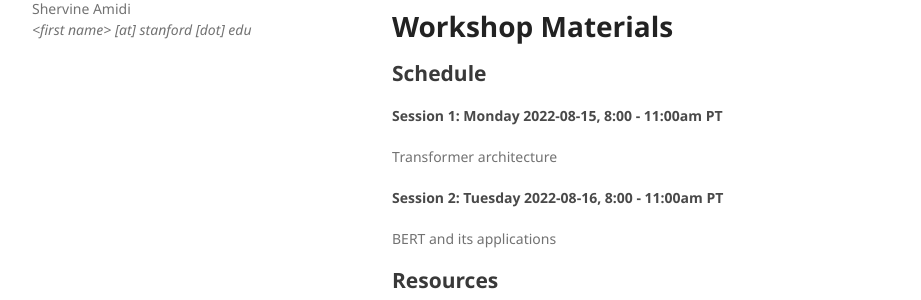
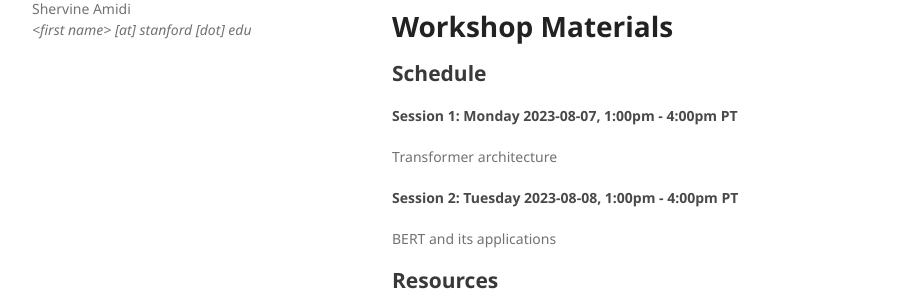
Before and after one commit to amiditwins/dl-for-nlp, a Jekyll site: the page built from index.md, in a window 1280 px wide. Shown: the part 790-1090 px from the top of the page, without its empty margins (178-1099 px from the left). Built offline with Jekyll 4.4.1, drawn with Linux system fonts in a browser that asks for light colours; our own code applies the rules of GitHub Pages for plain Markdown files.

Commit message:
Update 2023 dates

```diff
--- a/index.md
+++ b/index.md
@@ -22,11 +22,11 @@ This workshop will introduce common practical use cases where natural language p
 
 ## Schedule
 
-#### Session 1: Monday 2022-08-15, 8:00 - 11:00am PT
+#### Session 1: Monday 2023-08-07, 1:00pm - 4:00pm PT
 
 Transformer architecture
 
-#### Session 2: Tuesday 2022-08-16, 8:00 - 11:00am PT
+#### Session 2: Tuesday 2023-08-08, 1:00pm - 4:00pm PT
 
 BERT and its applications
 
```
